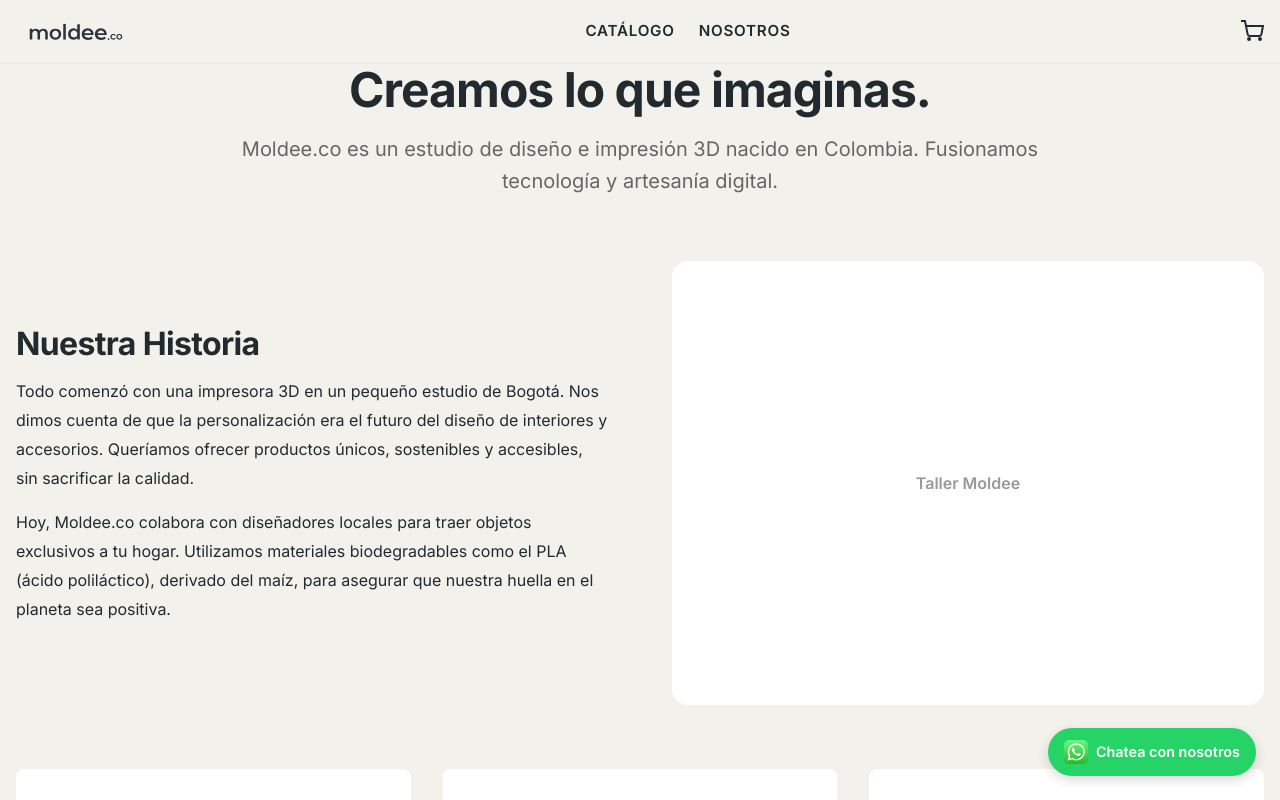
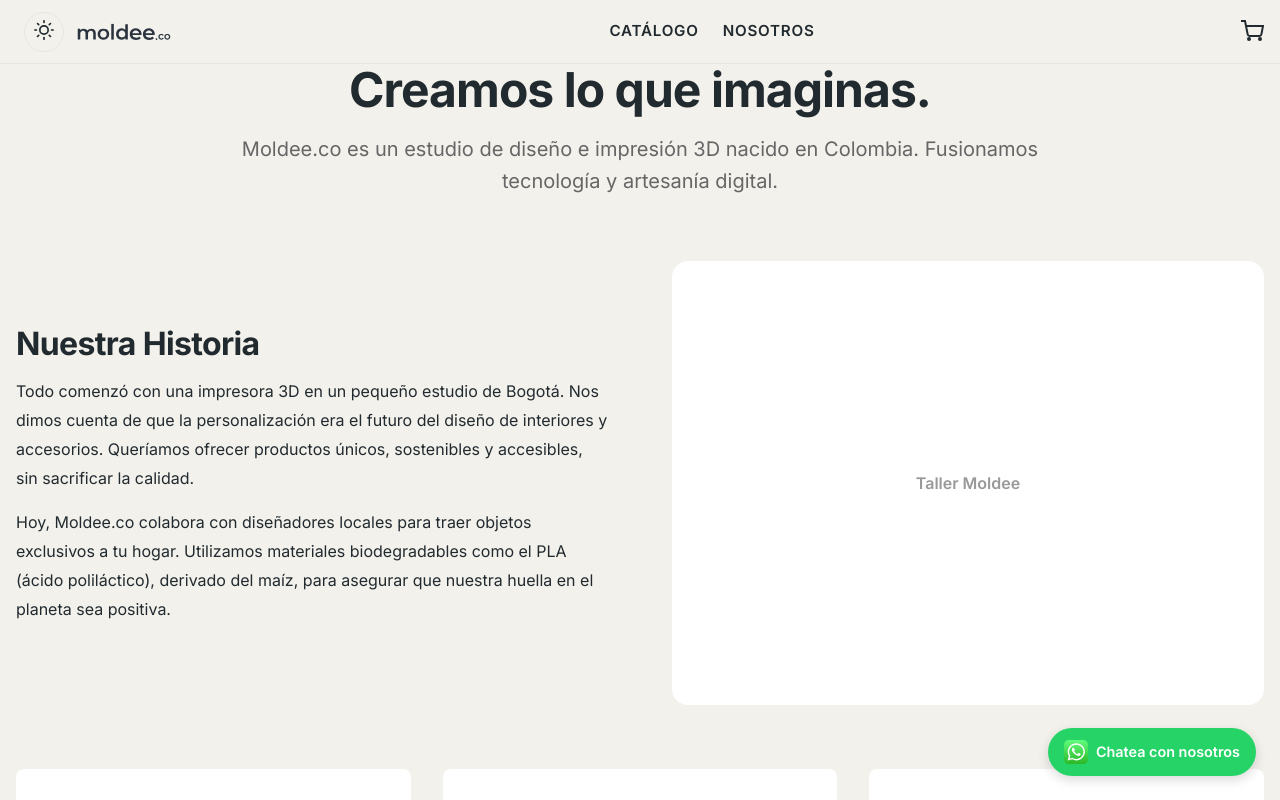
Before and after one commit to Moldeeco/newmoldee, a Next.js app: page /nosotros in a window 1280 px wide. Built offline with nearby package versions, Linux system fonts and the light colour scheme.

Commit message:
feat: implement dark mode with next-themes

```diff
--- a/package.json
+++ b/package.json
@@ -13,6 +13,7 @@
     "framer-motion": "^12.29.2",
     "mercadopago": "^2.12.0",
     "next": "16.1.6",
+    "next-themes": "^0.4.6",
     "react": "19.2.3",
     "react-dom": "19.2.3"
   },
--- a/src/app/globals.css
+++ b/src/app/globals.css
@@ -49,6 +49,28 @@
   /* Layout */
   --container-width: 1400px;
   --header-height: 64px;
+}
+
+.dark {
+  /* Dark Mode Colors - Deep Charcoal & Matte Black */
+  --color-background: #121212;
+  --color-foreground: #f3f4f6;
+
+  --color-primary: #f3f4f6;
+  --color-primary-foreground: #121212;
+
+  --color-secondary: #1e1e1e;
+  --color-secondary-foreground: #f3f4f6;
+
+  --color-accent: #2a2a2a;
+  --color-accent-foreground: #f3f4f6;
+
+  --color-border: #333333;
+  --color-input: #333333;
+  --color-ring: #f3f4f6;
+
+  /* Adjust status colors if needed */
+  --color-error: #ef5350;
 }
 
 /* Reset & Base Styles */
--- a/src/app/layout.tsx
+++ b/src/app/layout.tsx
@@ -29,6 +29,7 @@
 import CartDrawer from '@/components/CartDrawer';
 import WhatsAppButton from '@/components/WhatsAppButton';
 import { Analytics } from '@vercel/analytics/react';
+import { ThemeProvider } from '@/components/ThemeProvider';
 
 export default function RootLayout({
   children,
@@ -39,12 +40,14 @@
     <html lang="es">
       <body className={inter.className}>
         <CartProvider>
+          <ThemeProvider attribute="class" defaultTheme="system" enableSystem>
             <Header />
             <CartDrawer />
             <WhatsAppButton />
             {children}
             <Footer />
             <Analytics />
+          </ThemeProvider>
         </CartProvider>
       </body>
     </html>
--- a/src/components/Header.tsx
+++ b/src/components/Header.tsx
@@ -4,6 +4,7 @@
 import { useState, useEffect, useRef } from 'react';
 import { useCart } from '@/context/CartContext';
 import styles from './Header.module.css';
+import ThemeToggle from './ThemeToggle';
 
 export default function Header() {
     const [isVisible, setIsVisible] = useState(true);
@@ -72,6 +73,8 @@
                         </svg>
                         {totalItems > 0 && <span className={styles.badge}>{totalItems}</span>}
                     </button>
+
+                    <ThemeToggle />
                 </div>
             </header>
 
--- a/src/components/Hero.tsx
+++ b/src/components/Hero.tsx
@@ -1,5 +1,4 @@
 import Link from 'next/link';
-import PrintingText from './PrintingText';
 import styles from './Hero.module.css';
 import { FadeIn } from './Motion';
 
@@ -7,7 +6,9 @@
     return (
         <section className={styles.hero}>
             <div className={styles.content}>
-                <PrintingText text="Moldeamos tus ideas" className={styles.title} />
+                <FadeIn delay={0.2} direction="up">
+                    <h1 className={styles.title}>Moldeamos tus ideas</h1>
+                </FadeIn>
                 <FadeIn delay={0.4} direction="up">
                     <p className={styles.subtitle}>
                         Objetos impresos en 3D con materiales sostenibles. <br />
--- /dev/null
+++ b/src/components/ThemeProvider.tsx
@@ -0,0 +1,8 @@
+'use client';
+
+import { ThemeProvider as NextThemesProvider } from 'next-themes';
+import { type ThemeProviderProps } from 'next-themes';
+
+export function ThemeProvider({ children, ...props }: ThemeProviderProps) {
+    return <NextThemesProvider {...props}>{children}</NextThemesProvider>;
+}
--- /dev/null
+++ b/src/components/ThemeToggle.tsx
@@ -0,0 +1,93 @@
+'use client';
+
+import { useTheme } from 'next-themes';
+import { useEffect, useState } from 'react';
+import { motion, AnimatePresence } from 'framer-motion';
+
+export default function ThemeToggle() {
+    const { theme, setTheme } = useTheme();
+    const [mounted, setMounted] = useState(false);
+
+    // Prevent hydration mismatch
+    useEffect(() => {
+        setMounted(true);
+    }, []);
+
+    if (!mounted) {
+        return (
+            <div style={{ width: 40, height: 40 }} /> // Placeholder to prevent layout shift
+        );
+    }
+
+    const isDark = theme === 'dark';
+
+    return (
+        <button
+            onClick={() => setTheme(isDark ? 'light' : 'dark')}
+            aria-label="Toggle Dark Mode"
+            style={{
+                position: 'relative',
+                width: 40,
+                height: 40,
+                borderRadius: '50%',
+                border: '1px solid var(--color-border)',
+                backgroundColor: 'transparent',
+                color: 'var(--color-foreground)',
+                display: 'flex',
+                alignItems: 'center',
+                justifyContent: 'center',
+                cursor: 'pointer',
+                overflow: 'hidden',
+                marginLeft: '0.5rem',
+            }}
+        >
+            <AnimatePresence mode="wait" initial={false}>
+                <motion.div
+                    key={theme}
+                    initial={{ y: -20, opacity: 0, rotate: -45 }}
+                    animate={{ y: 0, opacity: 1, rotate: 0 }}
+                    exit={{ y: 20, opacity: 0, rotate: 45 }}
+                    transition={{ duration: 0.2 }}
+                >
+                    {isDark ? (
+                        // Moon Icon
+                        <svg
+                            viewBox="0 0 24 24"
+                            fill="none"
+                            stroke="currentColor"
+                            strokeWidth="2"
+                            strokeLinecap="round"
+                            strokeLinejoin="round"
+                            width="20"
+                            height="20"
+                        >
+                            <path d="M21 12.79A9 9 0 1 1 11.21 3 7 7 0 0 0 21 12.79z" />
+                        </svg>
+                    ) : (
+                        // Sun Icon
+                        <svg
+                            viewBox="0 0 24 24"
+                            fill="none"
+                            stroke="currentColor"
+                            strokeWidth="2"
+                            strokeLinecap="round"
+                            strokeLinejoin="round"
+                            width="20"
+                            height="20"
+                        >
+                            <circle cx="12" cy="12" r="5" />
+                            <line x1="12" y1="1" x2="12" y2="3" />
+                            <line x1="12" y1="21" x2="12" y2="23" />
+                            <line x1="4.22" y1="4.22" x2="5.64" y2="5.64" />
+                            <line x1="18.36" y1="18.36" x2="19.78" y2="19.78" />
+                            <line x1="1" y1="12" x2="3" y2="12" />
+                            <line x1="21" y1="12" x2="23" y2="12" />
+                            <line x1="4.22" y1="19.78" x2="5.64" y2="18.36" />
+                            <line x1="18.36" y1="5.64" x2="19.78" y2="4.22" />
+                        </svg>
+                    )}
+                </motion.div>
+            </AnimatePresence>
+        </button>
+    );
+}
```
Also changed, not shown: src/components/PrintingText.tsx (deleted, +0 -49 lines), 1 other file (tests, documents, lock files or other folders). Lines whose indentation alone changed are shown as unchanged.
